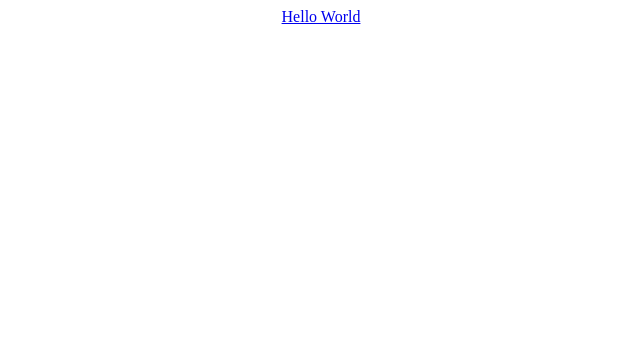
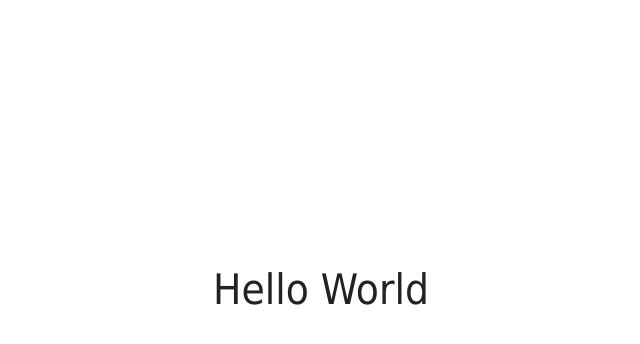
Before and after one commit to ugurerkan/ugurerkan.github.com, a plain HTML site: page index.html in a window 1280 px wide. Shown: the whole page, without its empty margins (319-959 px from the left). Drawn offline with Linux system fonts and the light colour scheme.

Commit message:
Some css

```diff
--- a/index.html
+++ b/index.html
@@ -3,9 +3,20 @@
 <head>
     <meta charset="utf-8" />
     <title>Uğur Erkan</title>
+    <style type="text/css">
+        body{
+            font-family:"Tahoma";
+        }
+
+        a{
+            color:#222;
+            text-decoration:none;
+            font-size:42px;
+        }
+    </style>
 </head>
 <body>
-    <div style="text-align:center;padding:40% auto;">
+    <div style="text-align:center;margin:21% auto;">
         <a href="http://ugurerkan.com">Hello World</a>
     </div>
 </body>
```
